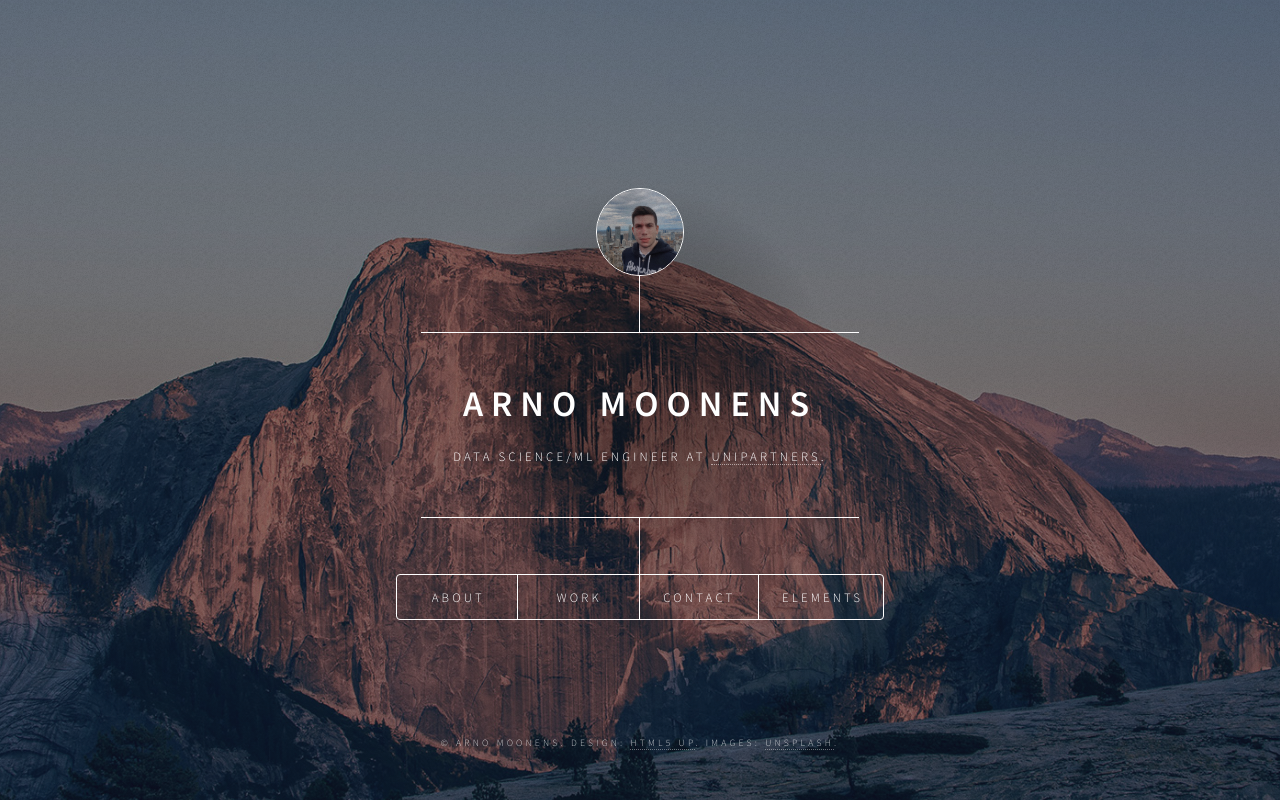
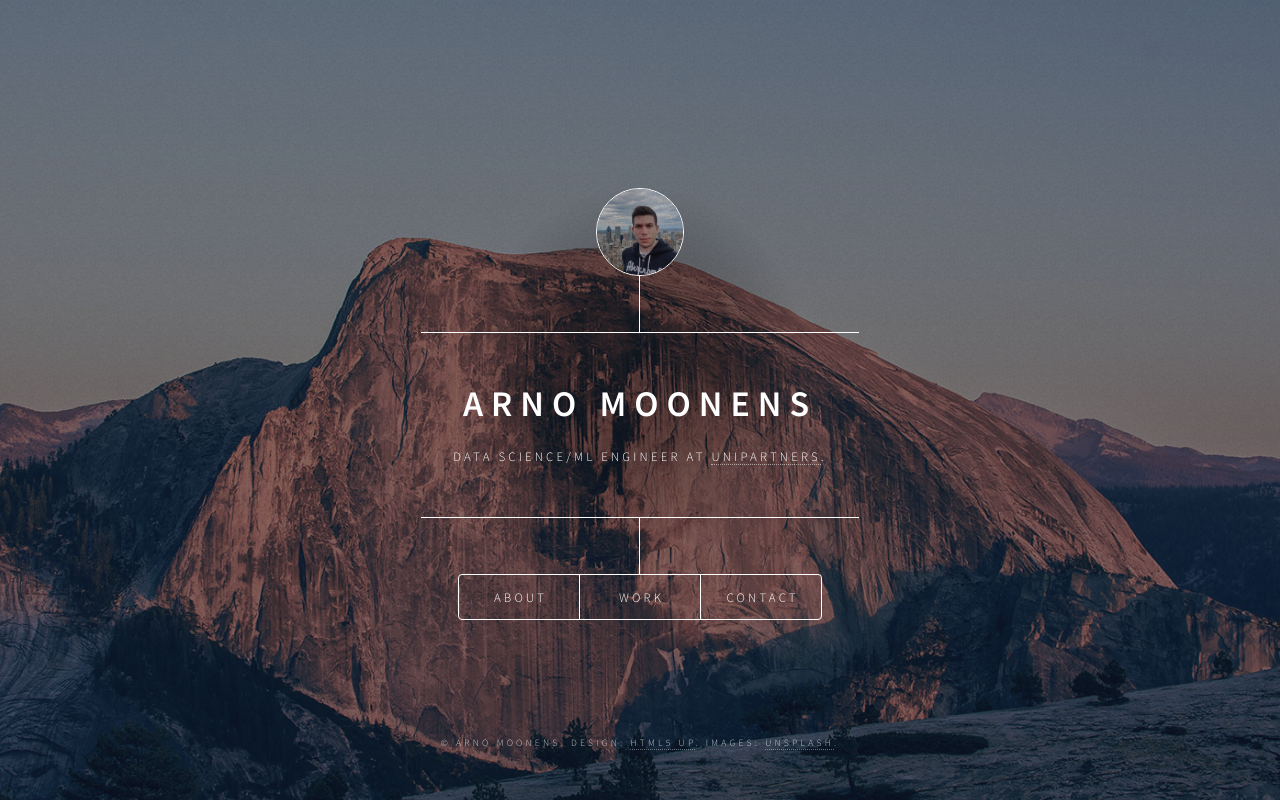
Before and after one commit to arnomoonens/arnomoonens.github.io, a Svelte app: page / in a window 1280 px wide. Built offline with nearby package versions, Linux system fonts and the light colour scheme.

Commit message:
Removed button to Elements

```diff
--- a/src/App.svelte
+++ b/src/App.svelte
@@ -132,7 +132,6 @@ function showArticle(x: string, initial: boolean) {
 	{name: "About", uri: "about", enabled: true},
 	{name: "Work", uri: "work", enabled: true},
 	{name: "Contact", uri: "contact", enabled: true},
-	{name: "Elements", uri: "elements", enabled: true},
   ]
 
   $: enabledNavItems = navItems.filter(x => x.enabled);
```
